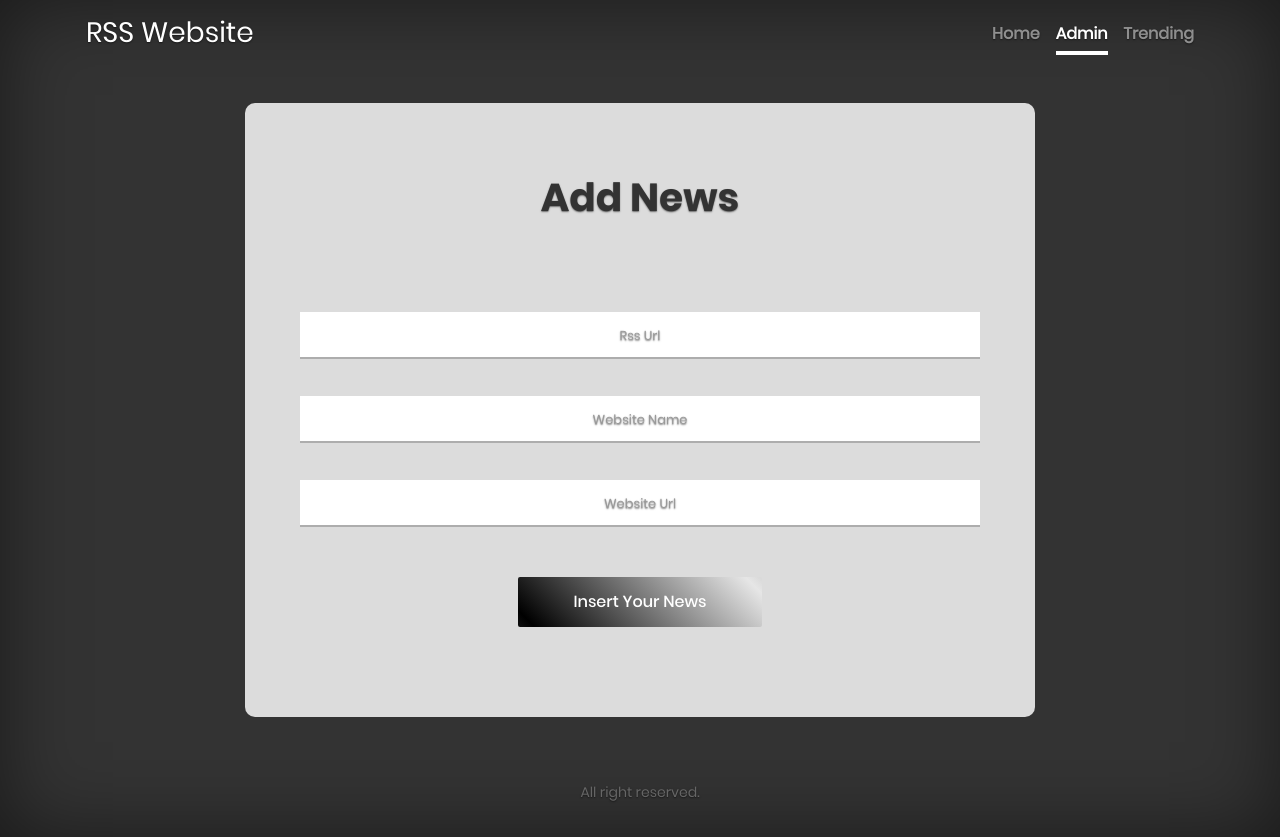
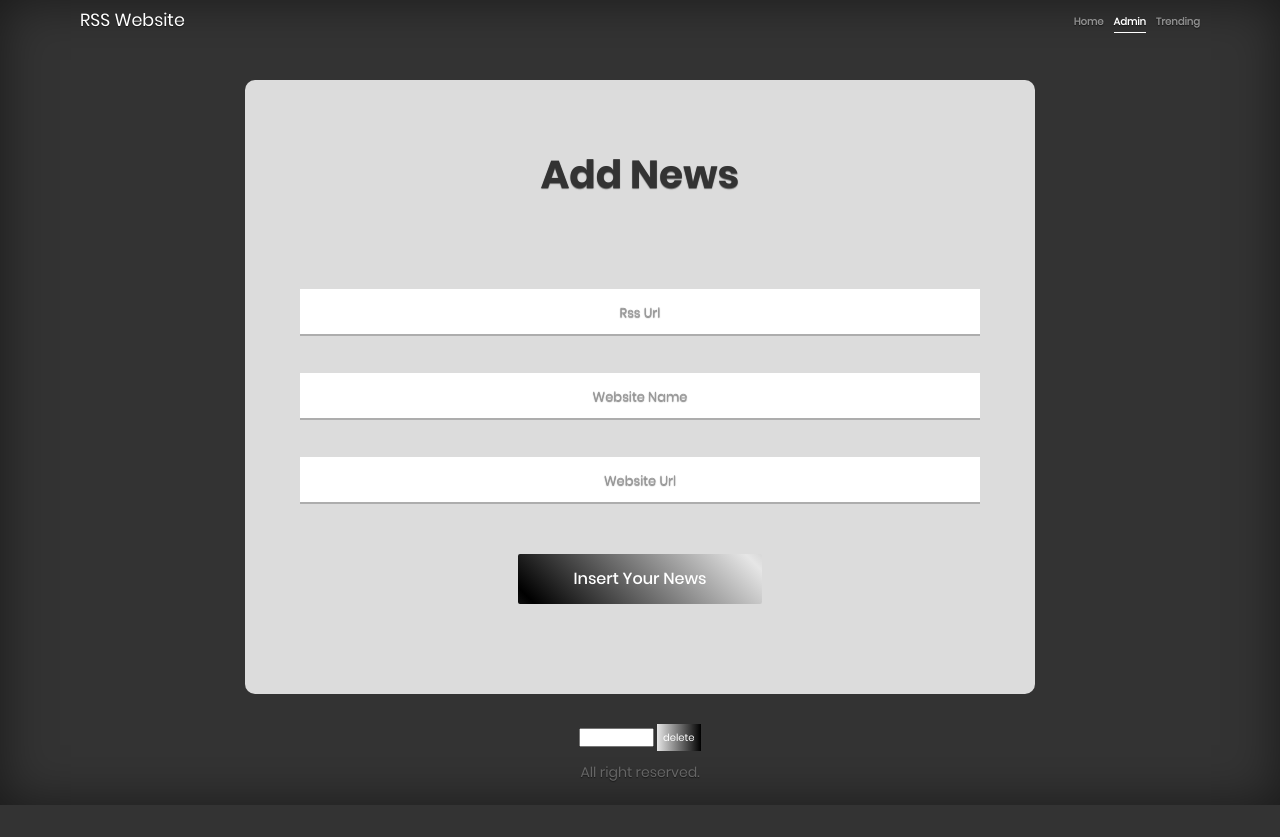
Before and after one commit to Khaaz/SP_RSSWebsite, a PHP site: template Views/admin.php in a window 1280 px wide. After the commit the page ends 805 px from the top, so only its background shows below. Run offline with PHP 8.4, Linux system fonts and the light colour scheme; the template is opened without the code that fills it, so the values that code supplies are empty; some libraries are stand-ins or nearby versions.

Commit message:
a bit of css

```diff
--- a/Views/admin.php
+++ b/Views/admin.php
@@ -11,6 +11,7 @@
     <title>RSS VIEW LIST</title>
 
     <!-- Bootstrap core CSS -->
+    <link rel="stylesheet" href="https://maxcdn.bootstrapcdn.com/bootstrap/3.3.7/css/bootstrap.min.css">
     <link href="./dist/css/bootstrap.min.css" rel="stylesheet">
 
     <!-- Custom styles for this template -->
@@ -37,8 +38,7 @@
 
     <?php
         if (isset($ADMIN)) {
-            echo 'CONNECTED';
-            echo '<a href="index.php?action=disconnect">Disconnect</a>';
+            echo '<a id="usrconnected" href="index.php?action=disconnect"> '.$ADMIN->getUsername().' </a>';
         }
     ?>
 
@@ -76,6 +76,16 @@
         </div>
     </div>
 
+
+    <div class="dropdown">
+        <select name="htmlbox">
+                <option> optionUno </option>
+                <option> optionDos </option>
+                <option> optionTres </option>
+        </select>
+        <button class="btn-primary"> delete </button>
+    </div>
+
     <footer class="container row-1 w-100 h-100 p-3">
         <div class="inner">
             <p>All right reserved.</p>
--- a/Views/base.php
+++ b/Views/base.php
@@ -49,8 +49,10 @@
                     echo '</form>';
                 } else {
                     // show here login thing + deconnect button
-                    echo 'CONNECTED';
-                    echo '<a href="index.php?action=disconnect">Disconnect</a>';
+                    echo '<div class="container">';
+                    echo '<a id="usrconnected" class="row row-stripped" href="index.php?action=disconnect"> '.$ADMIN->getUsername().' </a>';
+                    echo '</div>';
+
                 }
 
             } else {
--- a/dist/css/addNews.css
+++ b/dist/css/addNews.css
@@ -52,6 +52,17 @@ a:focus {
 a:hover {
 	text-decoration: none;
 	color: #000000;
+}
+
+#usrconnected{
+  color:white;
+  transition: all 0.4s;
+}
+
+#usrconnected:hover{
+  color: red;
+  transition: all 0.4s;
+  border-bottom: 1px solid;
 }
 
 /*---------------------------------------------*/
--- a/dist/css/base.css
+++ b/dist/css/base.css
@@ -26,6 +26,19 @@ a:hover {
   color: #fff;
 }
 
+#usrconnected{
+  color:white;
+  transition: all 0.4s;
+  margin-top:5%;
+  padding-left: 90%;
+}
+
+#usrconnected:hover{
+  color: red;
+  transition: all 0.4s;
+
+}
+
 #signin {
   left:63%;
   margin-top: 4%;
@@ -42,11 +55,14 @@ a:hover {
 }
 .btn-primary:hover{
   background: linear-gradient(90deg,  #000000, #e6e6e6);
+  transition: all 0.4s;
 }
 
 .btn-primary{
   background: linear-gradient(90deg, #e6e6e6, #000000);
   border:none;
+  padding:6px;
+  transition: all 0.4s;
 }
 
 /* Custom default button */
@@ -57,6 +73,7 @@ a:hover {
   text-shadow: none; /* Prevent inheritance from `body` */
   background-color: #fff;
   border: .05rem solid #fff;
+
 }
 
 
@@ -105,7 +122,7 @@ body {
   font-weight: 700;
   color: rgba(255, 255, 255, .5);
   background-color: transparent;
-  border-bottom: .25rem solid transparent;
+  border-bottom: 1px solid transparent;
 }
 
 .nav-masthead .nav-link:hover,
```
